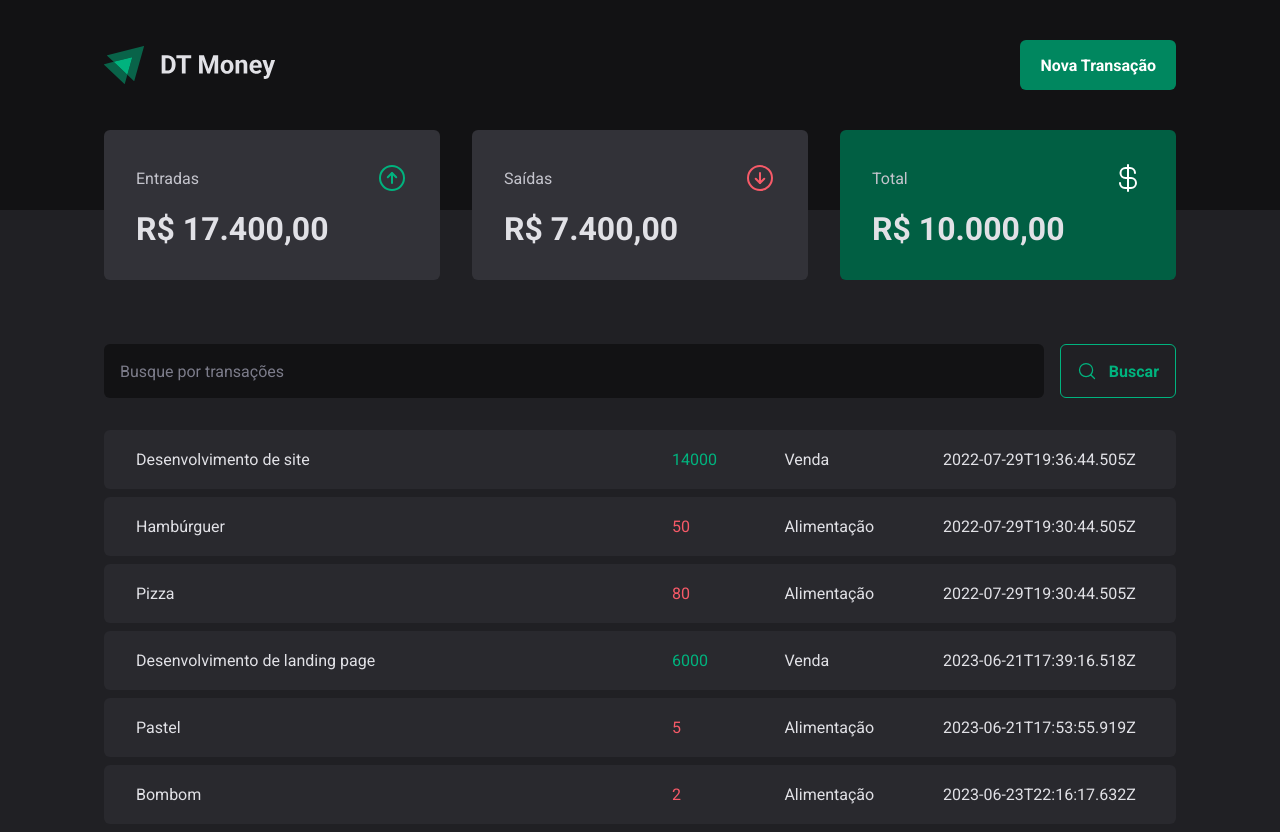
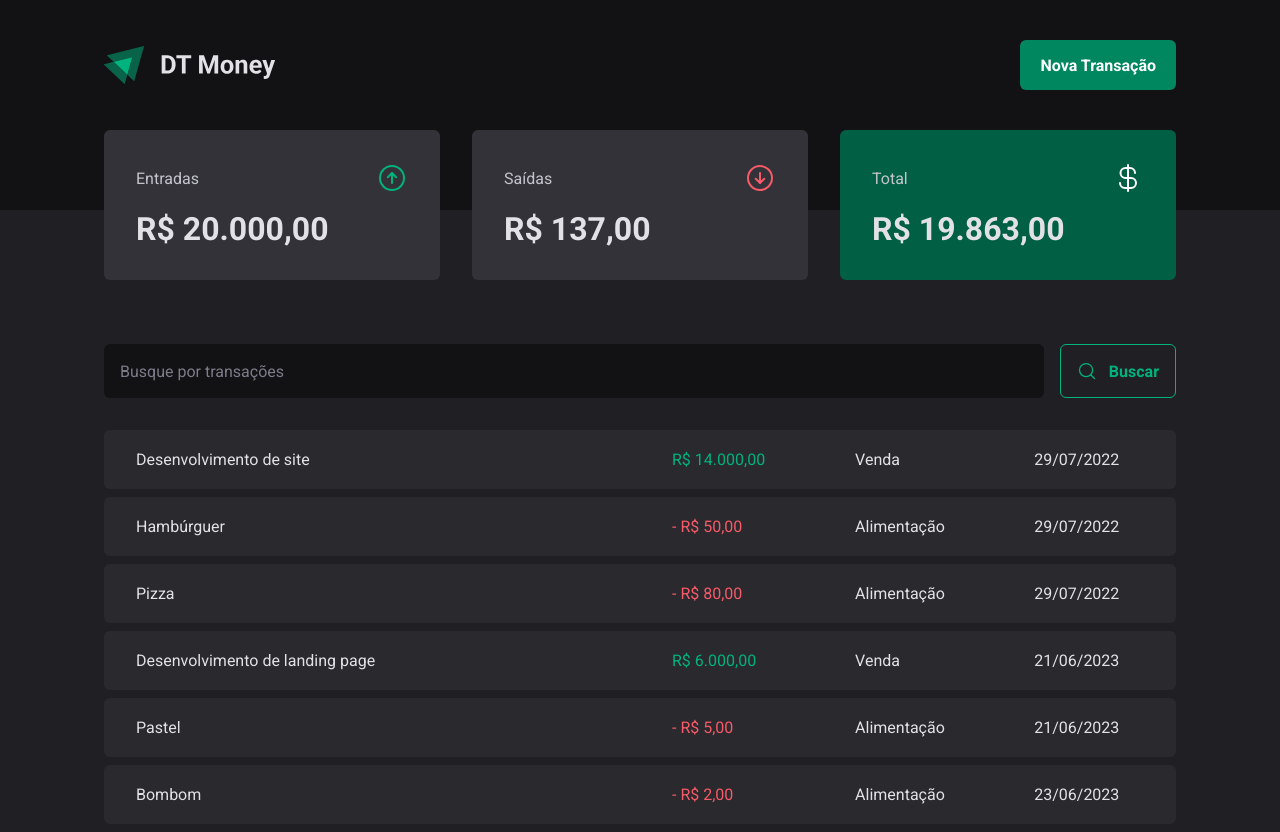
Before and after one commit to evertonlsds/dt-money-reactjs, a React (Vite) app: page / in a window 1280 px wide. Built offline with nearby package versions, Linux system fonts and the light colour scheme; data requests are answered from the project's data file.

Commit message:
date and value formatting

```diff
--- a/src/App.tsx
+++ b/src/App.tsx
@@ -2,12 +2,15 @@
 import { defaultTheme } from "./styles/themes/default";
 import { GlobalStyle } from "./styles/global";
 import { Transaction } from "./pages/Transactions";
+import { TransactionsProvider } from "./contexts/TransactionsContext";
 
 export function App() {
   return (
     <ThemeProvider theme={defaultTheme}>
       <GlobalStyle />
-      <Transaction/>
+      <TransactionsProvider>
+        <Transaction />
+      </TransactionsProvider>
     </ThemeProvider>
   );
 }
--- a/src/components/Summary/index.tsx
+++ b/src/components/Summary/index.tsx
@@ -1,29 +1,52 @@
 import { ArrowCircleDown, ArrowCircleUp, CurrencyDollar } from "phosphor-react";
 import { SummaryCard, SummaryContainer } from "./styles";
+import { TransactionsContext } from "../../contexts/TransactionsContext";
+import { useContext } from "react";
+import { priceFormatter } from "../../utils/formatter";
 
 export function Summary() {
+  const { transactions } = useContext(TransactionsContext);
+
+  const summary = transactions.reduce(
+    (acc, transaction) => {
+      if (transaction.type === "income") {
+        acc.income += transaction.price;
+        acc.total += transaction.price;
+      } else {
+        acc.outcome += transaction.price;
+        acc.total -= transaction.price;
+      }
+
+      return acc;
+    },
+    {
+      income: 0,
+      outcome: 0,
+      total: 0,
+    }
+  );
   return (
     <SummaryContainer>
       <SummaryCard>
         <header>
           <span>Entradas</span>
-                <ArrowCircleUp size={32} color="#00b37e"/>
+          <ArrowCircleUp size={32} color="#00b37e" />
         </header>
-            <strong>R$ 17.400,00</strong>
+        <strong>{priceFormatter.format(summary.income)}</strong>
       </SummaryCard>
       <SummaryCard>
         <header>
           <span>Saídas</span>
-                <ArrowCircleDown size={32} color="#f75a68"/>
+          <ArrowCircleDown size={32} color="#f75a68" />
         </header>
-            <strong>R$ 7.400,00</strong>
+        <strong>{priceFormatter.format(summary.outcome)}</strong>
       </SummaryCard>
-        <SummaryCard variant ="green">
+      <SummaryCard variant="green">
         <header>
           <span>Total</span>
-                <CurrencyDollar size={32} color="#fff"/>
+          <CurrencyDollar size={32} color="#fff" />
         </header>
-            <strong>R$ 10.000,00</strong>
+        <strong>{priceFormatter.format(summary.total)}</strong>
       </SummaryCard>
     </SummaryContainer>
   );
--- /dev/null
+++ b/src/contexts/TransactionsContext.tsx
@@ -0,0 +1,41 @@
+import { createContext, ReactNode, useEffect, useState } from "react";
+
+interface Transaction {
+  id: number;
+  description: string;
+  type: "income" | "outcome";
+  price: number;
+  category: string;
+  createdAt: string;
+}
+
+interface TransactionContextType {
+  transactions: Transaction[];
+}
+
+interface TransactionsProviderProps {
+  children: ReactNode;
+}
+export const TransactionsContext = createContext({} as TransactionContextType);
+
+export function TransactionsProvider({ children }: TransactionsProviderProps) {
+    const [transactions, setTransactions] = useState<Transaction[]>([]);
+
+    async function loadTransactions() {
+      const response = await fetch("http://localhost:3000/transactions");
+      const data = await response.json();
+
+      setTransactions(data);
+    }
+
+    useEffect(() => {
+      loadTransactions();
+    }, []);
+
+
+  return (
+    <TransactionsContext.Provider value={{ transactions }}>
+      {children}
+    </TransactionsContext.Provider>
+  );
+}
--- a/src/pages/Transactions/index.tsx
+++ b/src/pages/Transactions/index.tsx
@@ -1,4 +1,4 @@
-import { useEffect, useState } from "react";
+import { useContext } from "react";
 import { Header } from "../../components/Header";
 import { Summary } from "../../components/Summary";
 import { SearchForm } from "./components/SearchForm";
@@ -7,29 +7,11 @@
   TransactionsContainer,
   TransactionsTable,
 } from "./styles";
-
-interface Transaction {
-  id: number;
-  description: string;
-  type: "income" | "outcome";
-  price: number;
-  category: string;
-  createdAt: string;
-}
+import { TransactionsContext } from "../../contexts/TransactionsContext";
+import { dateFormatter, priceFormatter } from "../../utils/formatter";
 
 export function Transaction() {
-  const [transactions, setTransactions] = useState<Transaction[]>([]);
-
-  async function loadTransactions() {
-    const response = await fetch("http://localhost:3000/transactions");
-    const data = await response.json();
-
-    setTransactions(data);
-  }
-
-  useEffect(() => {
-    loadTransactions();
-  }, []);
+  const { transactions } = useContext(TransactionsContext);
 
   return (
     <div>
@@ -45,11 +27,12 @@
                   <td width="50%">{transaction.description}</td>
                   <td>
                     <PriceHighLight variant={transaction.type}>
-                      {transaction.price}
+                      {transaction.type == 'outcome' && '- '}
+                      {priceFormatter.format(transaction.price)}
                     </PriceHighLight>
                   </td>
                   <td>{transaction.category}</td>
-                  <td>{transaction.createdAt}</td>
+                  <td>{dateFormatter.format(new Date(transaction.createdAt)) }</td>
                 </tr>
               );
             })}
--- /dev/null
+++ b/src/utils/formatter.ts
@@ -0,0 +1,6 @@
+export const dateFormatter = new Intl.DateTimeFormat('pt-BR')
+
+export const priceFormatter = new Intl.NumberFormat('pt-BR',{
+    style: 'currency',
+    currency:'BRL',
+})
```
Lines whose indentation alone changed are shown as unchanged.
